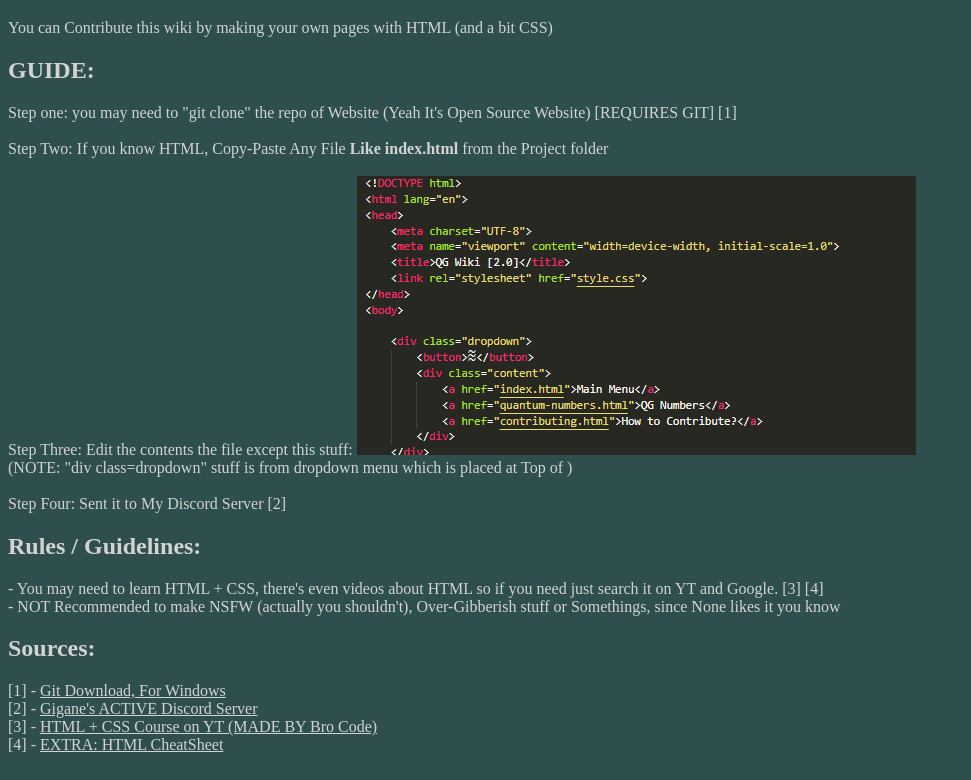
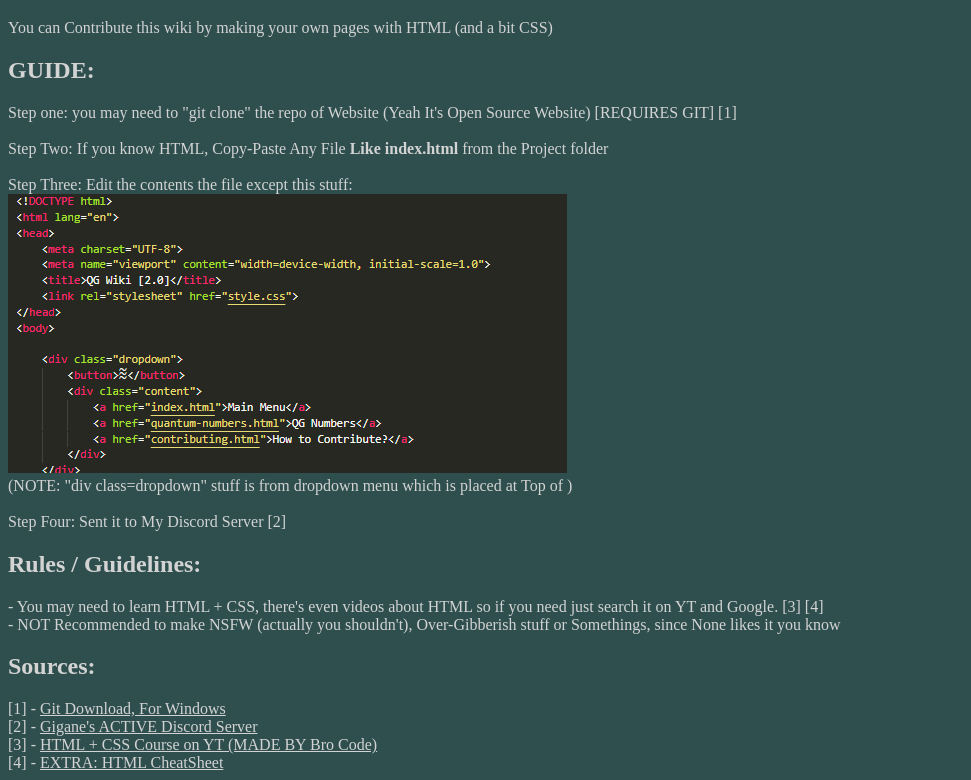
Before and after one commit to OutSpace-Gigane/QG-Wiki-2.0, a plain HTML site: page contributing.html in a window 1280 px wide. Shown: the part 98-878 px from the top of the page, without its empty margins (0-971 px from the left). Drawn offline with Linux system fonts and the light colour scheme; a web font is replaced by a local one.

Commit message:
Update contributing.html

```diff
--- a/contributing.html
+++ b/contributing.html
@@ -22,7 +22,7 @@
     <h2>GUIDE:</h2>
     Step one: you may need to "git clone" the repo of Website (Yeah It's Open Source Website) [REQUIRES GIT] [1]<br> <br>
     Step Two: If you know HTML, Copy-Paste Any File <b>Like index.html</b> from the Project folder <br> <br>
-    Step Three: Edit the contents the file except this stuff: <img src="IMG/CONTRIBUTING-IMG1.png" alt="what?"> <br>
+    Step Three: Edit the contents the file except this stuff: <br> <img src="IMG/CONTRIBUTING-IMG1.png" alt="what?"> <br>
     (NOTE: "div class=dropdown" stuff is from dropdown menu which is placed at Top of )<br> <br>
     Step Four: Sent it to My Discord Server [2] <br>
     <h2>Rules / Guidelines:</h2>
```
